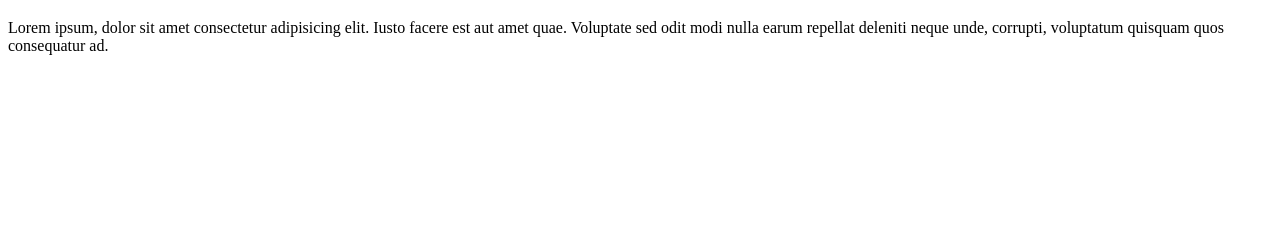
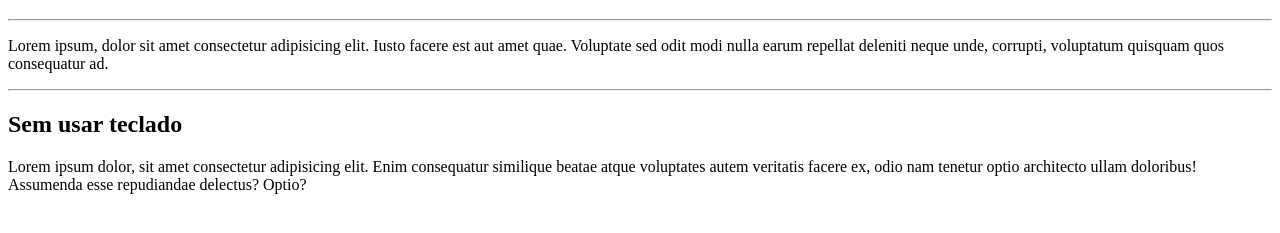
Before and after one commit to Grdlima/Ola-Mundo, a plain HTML site: page site,pagina/index.html in a window 1280 px wide. Shown: the part 61-294 px from the top of the page. Drawn offline with Linux system fonts and the light colour scheme.

Commit message:
Update index.html

```diff
--- a/site,pagina/index.html
+++ b/site,pagina/index.html
@@ -7,6 +7,12 @@
 </head>
 <body>
     <h1>Hello, word!</h1>
+    <hr>
     <p>Lorem ipsum, dolor sit amet consectetur adipisicing elit. Iusto facere est aut amet quae. Voluptate sed odit modi nulla earum repellat deleniti neque unde, corrupti, voluptatum quisquam quos consequatur ad.</p>
+    <hr>
+    <h2>Sem usar teclado</h2>
+    <p>Lorem ipsum dolor, sit amet consectetur adipisicing elit. Enim consequatur similique beatae atque voluptates autem veritatis facere ex, odio nam tenetur optio architecto ullam doloribus! Assumenda esse repudiandae delectus? Optio?</p>
+
+
 </body>
 </html>
```
